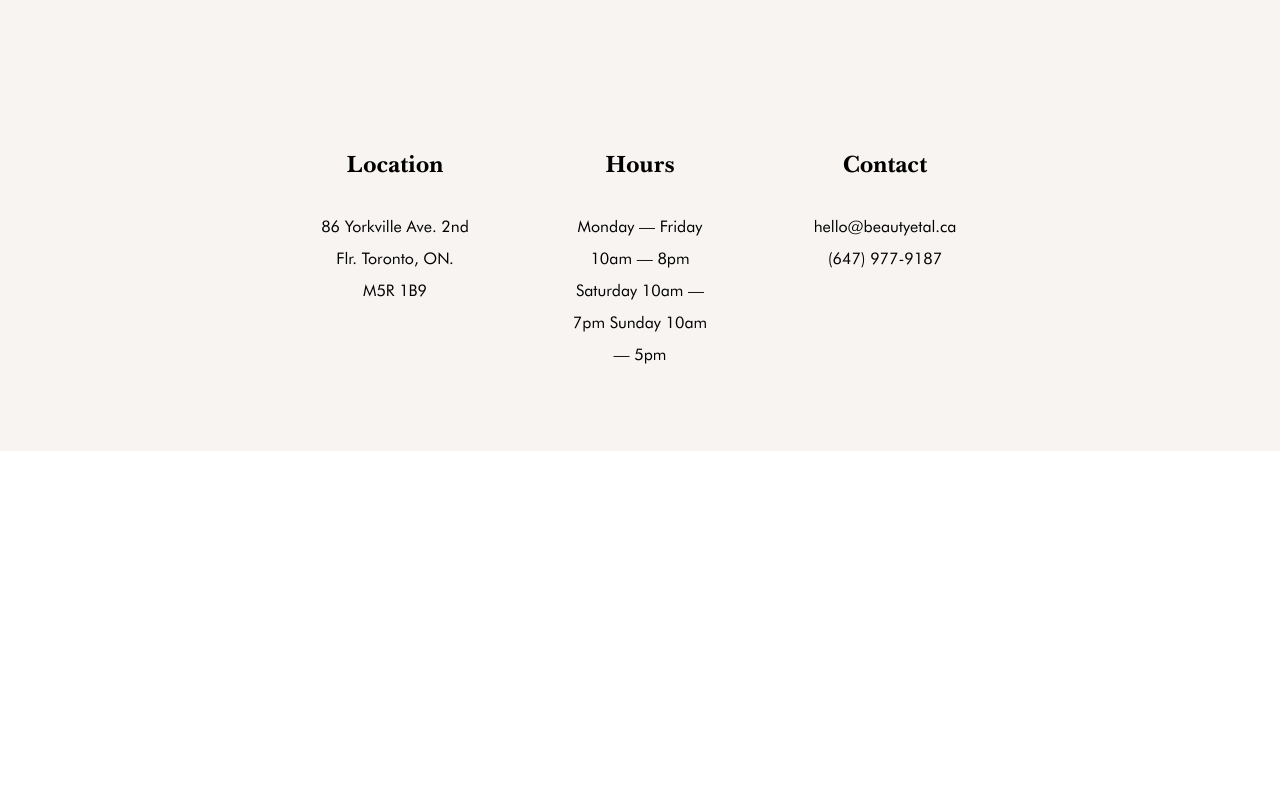
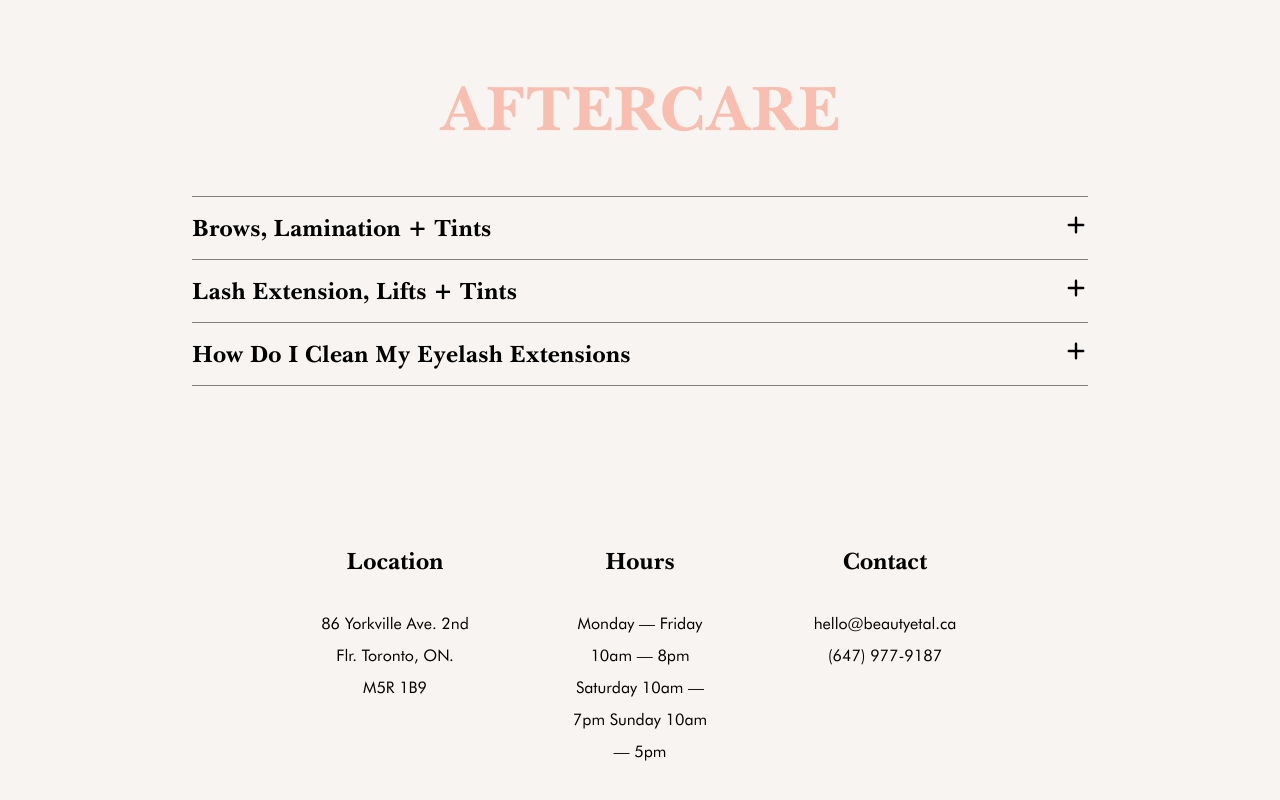
Before and after one commit to jackytam2020/BeautyHub, a React (Create React App) app: page /brow-lashes in a window 1280 px wide. Shown: the part 1332-2132 px from the top of the page. Before the commit the page ends 1783 px from the top, so only its background shows below. Built offline with nearby package versions, Linux system fonts and the light colour scheme.

Commit message:
added accordion UI

```diff
--- /dev/null
+++ b/src/components/DropDown/DropDown.js
@@ -0,0 +1,181 @@
+import React, { useState } from 'react';
+import './DropDown.scss';
+
+import { HiMinus, HiPlus } from 'react-icons/hi';
+
+function DropDown({ question }) {
+  const [isOpen, setIsOpen] = useState(false);
+
+  let dropDownContent;
+
+  if (question === 'Brows, Lamination + Tints') {
+    dropDownContent = (
+      <div className="drop-down__content">
+        <p>
+          Looking to grow to naturally fluffy brows? Follow your stylist's
+          recommendations and avoid tweezing in between appointments to maintain
+          the best long-term shape.
+        </p>
+        <p>AVOID THE FOLLOWING FOR 24-72 HOURS (AROUND BROW AREA): </p>
+
+        <p>24 HOURS:</p>
+        <ul>
+          <li>Getting the brow area wet</li>
+          <li>Applying any further or heavy makeup</li>
+          <li>
+            - Excessive rubbing or touching the brow area as it can add oils in
+            the area from fingers/hands – it can clog the open pores, resulting
+            in spots
+          </li>
+        </ul>
+
+        <p>48 HOURS:</p>
+        <ul>
+          <li>
+            Prolonged exposure to direct sunlight, use of sunbeds, saunas, steam
+            rooms and swimming pools
+          </li>
+        </ul>
+
+        <p>72 HOURS:</p>
+        <ul>
+          <li>
+            All makeup, facial cleansers, exfoliating (AHA, BHA or scrubs) and
+            using anti-aging skincare
+          </li>
+          <li>Self-tanning products – prevent discolouration of your tint</li>
+        </ul>
+
+        <p>
+          Tinting results will be darker and more defined immediately after your
+          treatment. The makeup applied is not permanent and the tint will fade
+          depending on the frequency of cleansing.
+        </p>
+        <p>
+          Please let your stylist know immediately if you experience any
+          swelling, itchy rashes, bruising, skin grazing or cuts after your
+          treatment so they can advise you on the correct procedure to follow.
+        </p>
+      </div>
+    );
+  }
+
+  if (question === 'Lash Extension, Lifts + Tints') {
+    dropDownContent = (
+      <div className="drop-down__content">
+        <p>
+          Let’s keep your eyelashes at it’s ultimate care. After the procedure,
+          please brush your lashes daily and wash extensions approximately every
+          3 days. Always stay on top of your refills, we recommend every 2-3
+          weeks. Please book accordingly.
+        </p>
+        <p>AVOID THE FOLLOWING: </p>
+
+        <p>24 HOURS:</p>
+        <ul>
+          <li>Getting the brow area wet</li>
+          <li>
+            The use of saunas, steam rooms and swimming pools – it will weaken
+            the lift or the extensions will fall out
+          </li>
+          <li>All makeup in the eye area</li>
+          <li>
+            All facial treatments that require skincare or face steam procedures
+          </li>
+        </ul>
+
+        <p>SERVICED LASH DURATION:</p>
+        <ul>
+          <li>Rubbing or picking at your lashes </li>
+          <li>Harsh products on your eyes/lashes</li>
+          <li>Waterproof mascara</li>
+          <li>Sleeping on your face</li>
+        </ul>
+      </div>
+    );
+  }
+
+  if (question === 'How Do I Clean My Eyelash Extensions') {
+    dropDownContent = (
+      <div className="drop-down__content">
+        <p>
+          Get into a habit of washing your eyelash extensions every 3 days. This
+          helps remove traces of natural oils, dust and make-up. This will
+          prevent any build-ups that cause pressure on your lashes that breaks
+          down the bonds. You will need to really clean through your lashes to
+          avoid premature lash shedding.
+        </p>
+
+        <p>STEPS TO CLEANING:</p>
+        <ol>
+          <li>
+            Remove any residue of makeup with an oil-free cleanser around the
+            eye area.
+          </li>
+          <li>Wet your lashes with water.</li>
+          <li>Apply a pump of lash shampoo on each eye.</li>
+          <li>
+            Use the soft bristle brush to brush through the lashes for at least
+            5 seconds.
+          </li>
+          <li>Gently rinse off your lashes thoroughly with water.</li>
+          <li>Pat dry with a lint-free towel. Let eyelashes dry a bit.</li>
+          <li>Brush your lashes with a mascara wand.</li>
+        </ol>
+      </div>
+    );
+  }
+
+  if (question === 'Booking Policy') {
+    dropDownContent = (
+      <div className="drop-down__faq-content">
+        <p>
+          Cancel for free up to{' '}
+          <span className="drop-down__bolded">12 hours </span>ahead, otherwise
+          you will be charged <span className="drop-down__bolded">30%</span> of
+          the service price for late cancellation or{' '}
+          <span className="drop-down__bolded">50%</span> for not showing up.
+        </p>
+      </div>
+    );
+  }
+
+  if (question === 'Retail Refund Policy') {
+    dropDownContent = (
+      <div className="drop-down__faq-content">
+        <p>
+          Unfortunately we are unable to offer refunds on our products at this
+          time. If you have any concerns please email hello@beautyetal.ca
+        </p>
+      </div>
+    );
+  }
+  return (
+    <div className="drop-down">
+      <div
+        className="drop-down__question-holder"
+        onClick={() => {
+          setIsOpen(!isOpen);
+        }}
+      >
+        <h3 className="drop-down__question">{question}</h3>
+        <div className="drop-down__menu-button">
+          {isOpen ? (
+            <HiMinus className="drop-down__menu-icons" />
+          ) : (
+            <HiPlus className="drop-down__menu-icons" />
+          )}
+        </div>
+      </div>
+      <div
+        className={
+          isOpen ? 'drop-down__content--opened' : 'drop-down__content--closed'
+        }
+      >
+        {dropDownContent}
+      </div>
+    </div>
+  );
+}
+
+export default DropDown;
--- /dev/null
+++ b/src/components/DropDown/DropDown.scss
@@ -0,0 +1,57 @@
+@use '../../styles/partials/font-faces' as *;
+
+.drop-down {
+  width: 100%;
+  border-bottom: 1px solid grey;
+  padding-top: 1rem;
+  padding-bottom: 1rem;
+
+  &__question-holder {
+    display: flex;
+    justify-content: space-between;
+    cursor: pointer;
+  }
+
+  &__question {
+    font-size: 1.5rem;
+    font-family: 'Baskerville Bold';
+  }
+
+  &__content--closed {
+    max-height: 0;
+    overflow: hidden;
+    transition: max-height 0.3s ease-in-out;
+  }
+
+  &__content--opened {
+    height: auto;
+    max-height: 550px;
+    overflow: hidden;
+    transition: max-height 0.3s ease-in-out;
+  }
+
+  &__menu-icons {
+    height: 1.5rem;
+    width: 1.5rem;
+  }
+
+  &__content {
+    line-height: 2.5rem;
+    margin-top: 1rem;
+  }
+
+  &__faq-content {
+    width: 70%;
+    margin: 0 auto;
+    margin-top: 2rem;
+    padding-bottom: 2rem;
+
+    p {
+      font-size: 1.05rem;
+    }
+  }
+
+  &__bolded {
+    font-weight: 700;
+  }
+}
--- /dev/null
+++ b/src/data/aftercare.js
@@ -0,0 +1,5 @@
+export const afterCare = [
+  'Brows, Lamination + Tints',
+  'Lash Extension, Lifts + Tints',
+  'How Do I Clean My Eyelash Extensions',
+];
--- /dev/null
+++ b/src/data/faq.js
@@ -0,0 +1 @@
+export const faqQuestions = ['Booking Policy', 'Retail Refund Policy'];
--- a/src/pages/BrowLashes/BrowLashes.js
+++ b/src/pages/BrowLashes/BrowLashes.js
@@ -2,7 +2,10 @@ import React from 'react';
 import './BrowLashes.scss';
 
 import { brows, lashes } from '../../data/services';
+import { afterCare } from '../../data/aftercare';
+
 import ServiceItem from '../../components/ServiceItem/ServiceItem';
+import DropDown from '../../components/DropDown/DropDown';
 
 function BrowLashes(props) {
   return (
@@ -52,6 +55,18 @@ function BrowLashes(props) {
           </div>
         </div>
       </main>
+
+      <section className="brow-lashes-page__after-care-section">
+        <div className="brow-lashes-page__after-care-container">
+          <h1 className="brow-lashes-page__care-header">AFTERCARE</h1>
+
+          <div className="brow-lashes-page__dropdown-list">
+            {afterCare.map((item) => (
+              <DropDown key={item} question={item} />
+            ))}
+          </div>
+        </div>
+      </section>
     </div>
   );
 }
--- a/src/pages/BrowLashes/BrowLashes.scss
+++ b/src/pages/BrowLashes/BrowLashes.scss
@@ -12,7 +12,7 @@
   &__header-copy {
     display: flex;
     flex-direction: column;
-    align-items: center;
+    text-align: center;
   }
 
   &__header {
@@ -46,11 +46,37 @@
   &__lash-services {
     margin-top: 2rem;
   }
+
+  &__care-header {
+    font-family: 'Baskerville Bold';
+    color: rgb(248, 190, 175);
+    margin-top: 5rem;
+    text-align: center;
+  }
+
+  &__after-care-section {
+    width: 100%;
+  }
+
+  &__after-care-container {
+    width: 70%;
+    margin: 0 auto;
+  }
+
+  &__dropdown-list {
+    width: 100%;
+    border-top: 1px solid grey;
+    margin-top: 3rem;
+  }
 }
 
 @include small() {
   .brow-lashes-page {
     padding: 2rem 2rem 10rem 2rem;
+
+    &__after-care-container {
+      width: 100%;
+    }
   }
 }
 
@@ -63,7 +89,8 @@
     &__services-list {
       width: 70%;
     }
-    &__header {
+    &__header,
+    &__care-header {
       font-size: 2.5rem;
     }
 
@@ -76,10 +103,17 @@
 @include large() {
   .brow-lashes-page {
     padding-bottom: 10rem;
+
+    &__header-copy {
+      width: 50%;
+    }
+
     &__services-list {
       width: 60%;
     }
-    &__header {
+
+    &__header,
+    &__care-header {
       font-size: 4rem;
     }
 
--- a/src/pages/FAQ/FAQ.js
+++ b/src/pages/FAQ/FAQ.js
@@ -1,5 +1,8 @@
 import React from 'react';
 import './FAQ.scss';
+import { faqQuestions } from '../../data/faq';
+
+import DropDown from '../../components/DropDown/DropDown';
 
 function FAQ(props) {
   return (
@@ -7,6 +10,16 @@ function FAQ(props) {
       <div className="faq-page__copy">
         <h1 className="faq-page__header">Frequently Asked Questions</h1>
       </div>
+
+      <section className="faq-page__questions-section">
+        <div className="faq-page__questions-container">
+          <div className="faq-page__dropdown-list">
+            {faqQuestions.map((item) => (
+              <DropDown key={item} question={item} />
+            ))}
+          </div>
+        </div>
+      </section>
     </div>
   );
 }
--- a/src/pages/FAQ/FAQ.scss
+++ b/src/pages/FAQ/FAQ.scss
@@ -5,7 +5,6 @@
   width: 100%;
   height: 80vh;
   background-color: #f7f4f2;
-  object-fit: cover;
   background-repeat: no-repeat;
   display: flex;
   flex-direction: column;
@@ -20,6 +19,21 @@
     font-family: 'Baskerville Bold';
     color: rgb(248, 190, 175);
   }
+
+  &__questions-section {
+    width: 100%;
+    margin-top: 5rem;
+  }
+
+  &__questions-container {
+    width: 50%;
+    margin: 0 auto;
+  }
+
+  &__dropdown-list {
+    width: 100%;
+    border-top: 1px solid grey;
+  }
 }
 
 @include small() {
@@ -27,8 +41,18 @@
     &__copy {
       width: 80%;
     }
+
     &__header {
       font-size: 2rem;
+    }
+
+    &__questions-section {
+      padding: 0rem 2rem 0rem 2rem;
+      margin-top: 5rem;
+    }
+
+    &__questions-container {
+      width: 100%;
     }
   }
 }
@@ -49,6 +73,7 @@
     &__copy {
       width: 60%;
     }
+
     &__header {
       font-size: 4rem;
     }
```
